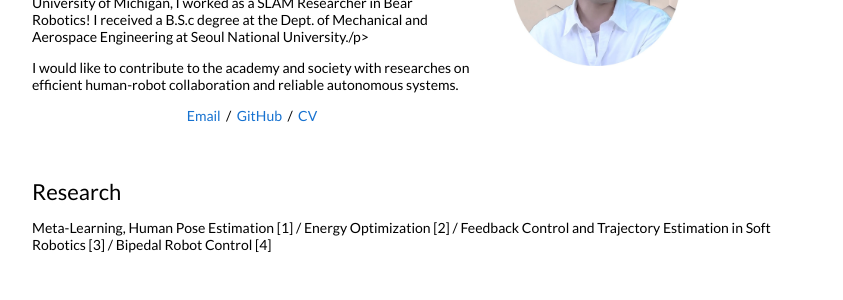
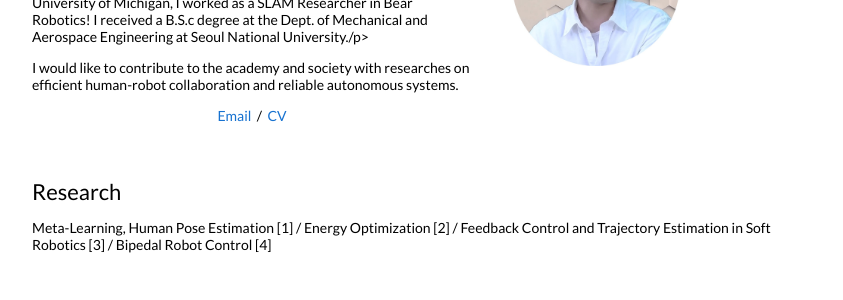
Before and after one commit to ChanKyoKim/ChanKyoKim.github.io, a Jekyll site: the page built from _posts/2021-11-15-hpe.markdown, in a window 1280 px wide. Shown: the part 200-500 px from the top of the page, without its empty margins (228-1071 px from the left). Built offline with Jekyll 4.4.1, drawn with Linux system fonts in a browser that asks for light colours.

Commit message:
Update default.html

```diff
--- a/_layouts/default.html
+++ b/_layouts/default.html
@@ -42,8 +42,7 @@
               </p>
               -->
               <p style="text-align:center">
-                <a href="mailto:ckkim10@snu.ac.kr">Email</a> &nbsp;/&nbsp;
-                <a href="https://github.com/ChanKyoKim">GitHub</a> &nbsp;/&nbsp;
+                <a href="mailto:chankyo@umich.edu">Email</a> &nbsp;/&nbsp;
                 <a href="pdfs/2023_Academic_CV.pdf"> CV </a>
               </p>
 
```
